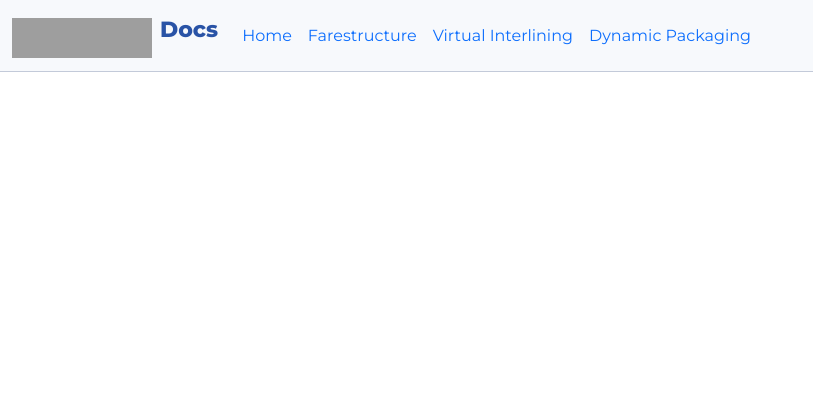
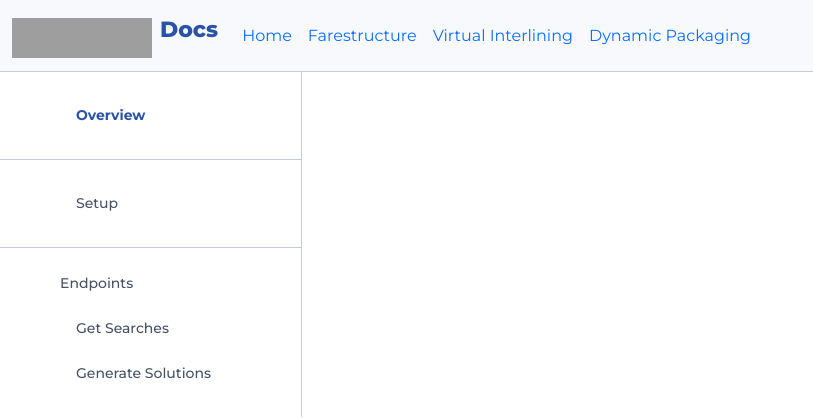
Before and after one commit to trip-ninja-inc/trip_ninja_api_docs, a React (Create React App) app in the folder trip-ninja-docs/: page /virtual-interlining/overview in a window 1280 px wide. Shown: the top 418 px of the page, without its empty margins (0-813 px from the left). Built offline with nearby package versions, Linux system fonts and the light colour scheme; grey boxes are pictures that could not be loaded.

Commit message:
build out empty pages

```diff
--- a/trip-ninja-docs/src/App.tsx
+++ b/trip-ninja-docs/src/App.tsx
@@ -4,6 +4,7 @@ import history from "./History";
 import NavBar from "./navbar/NavBar";
 import HomePage from "./home/HomePage";
 import FareStructure from "./farestructure/FareStructure";
+import VirtualInterlining from "./virtual-interlining/VirtualInterlining";
 
 
 export default function App() {
@@ -20,6 +21,10 @@ export default function App() {
             exact path="/farestructure/:view"
             component={() => <FareStructure /> }
           />
+          <Route
+            exact path="/virtual-interlining/:view"
+            component={() => <VirtualInterlining /> }
+          />
         </Switch>
       </Router>
     </div>
--- a/trip-ninja-docs/src/navbar/NavBar.tsx
+++ b/trip-ninja-docs/src/navbar/NavBar.tsx
@@ -30,7 +30,7 @@ export default function NavBar() {
         <div className="navbar-nav">
             <a className="nav-link active" aria-current="page" href="/">Home</a>
             <a className="nav-link" href="/farestructure/overview/">Farestructure</a>
-            <a className="nav-link" href="/">Virtual Interlining</a>
+            <a className="nav-link" href="/virtual-interlining/overview">Virtual Interlining</a>
             <a className="nav-link" href="/">Dynamic Packaging</a>
         </div>
       </div>
--- a/trip-ninja-docs/src/virtual-interlining/VirtualInterlining.tsx
+++ b/trip-ninja-docs/src/virtual-interlining/VirtualInterlining.tsx
@@ -1 +1,39 @@
 import React from "react";
+import { useParams } from "react-router-dom";
+import VirtualInterliningOverview from "./VirtualInterliningOverview";
+import VirtualInterliningSetup from "./VirtualInterliningSetup";
+import VirtualInterliningGetSearches from "./VirtualInterliningGetSearches";
+import VirtualInterliningGenerateSolutions from "./VirtualInterliningGenerateSolutions";
+import SideBarNav from "../common/SideBar";
+
+
+export default function VirtualInterlining() {
+
+  const { view } = useParams<{ view: string }>();
+
+  return(
+    <div className="row">
+      <div className="col-md-3">
+        <SideBarNav currentView={view} />
+      </div>
+      <div className="col-md-9">
+        <div className="row justify-content-center my-4">
+          <div className="col-md-9">
+            {view === "overview" &&
+              <VirtualInterliningOverview />
+            }
+            {view === "setup" &&
+              <VirtualInterliningSetup />
+            }
+            {view === "get-searches" &&
+              <VirtualInterliningGetSearches />
+            }
+            {view === "generate-solutions" &&
+              <VirtualInterliningGenerateSolutions />
+            }
+          </div>
+        </div>
+      </div>
+    </div>
+  );
+}
--- a/trip-ninja-docs/src/virtual-interlining/VirtualInterliningGenerateSolutions.tsx
+++ b/trip-ninja-docs/src/virtual-interlining/VirtualInterliningGenerateSolutions.tsx
@@ -1 +1,8 @@
 import React from "react";
+
+
+export default function VirtualInterliningGenerateSolutions() {
+    return(
+        <div></div>
+    );
+}
--- a/trip-ninja-docs/src/virtual-interlining/VirtualInterliningGetSearches.tsx
+++ b/trip-ninja-docs/src/virtual-interlining/VirtualInterliningGetSearches.tsx
@@ -1 +1,8 @@
 import React from "react";
+
+
+export default function VirtualInterliningGetSearches() {
+    return(
+        <div></div>
+    );
+}
--- a/trip-ninja-docs/src/virtual-interlining/VirtualInterliningOverview.tsx
+++ b/trip-ninja-docs/src/virtual-interlining/VirtualInterliningOverview.tsx
@@ -1 +1,8 @@
 import React from "react";
+
+
+export default function VirtualInterliningOverview() {
+    return(
+        <div></div>
+    );
+}
--- a/trip-ninja-docs/src/virtual-interlining/VirtualInterliningSetup.tsx
+++ b/trip-ninja-docs/src/virtual-interlining/VirtualInterliningSetup.tsx
@@ -1 +1,8 @@
 import React from "react";
+
+
+export default function VirtualInterliningSetup() {
+    return(
+        <div></div>
+    );
+}
```
